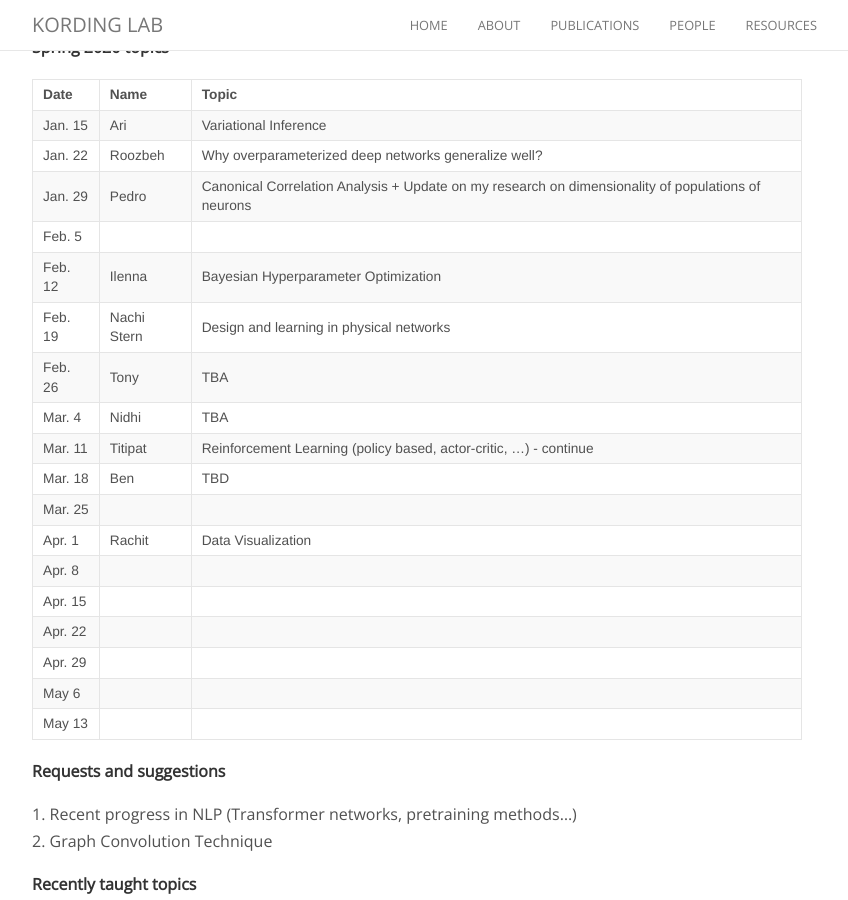
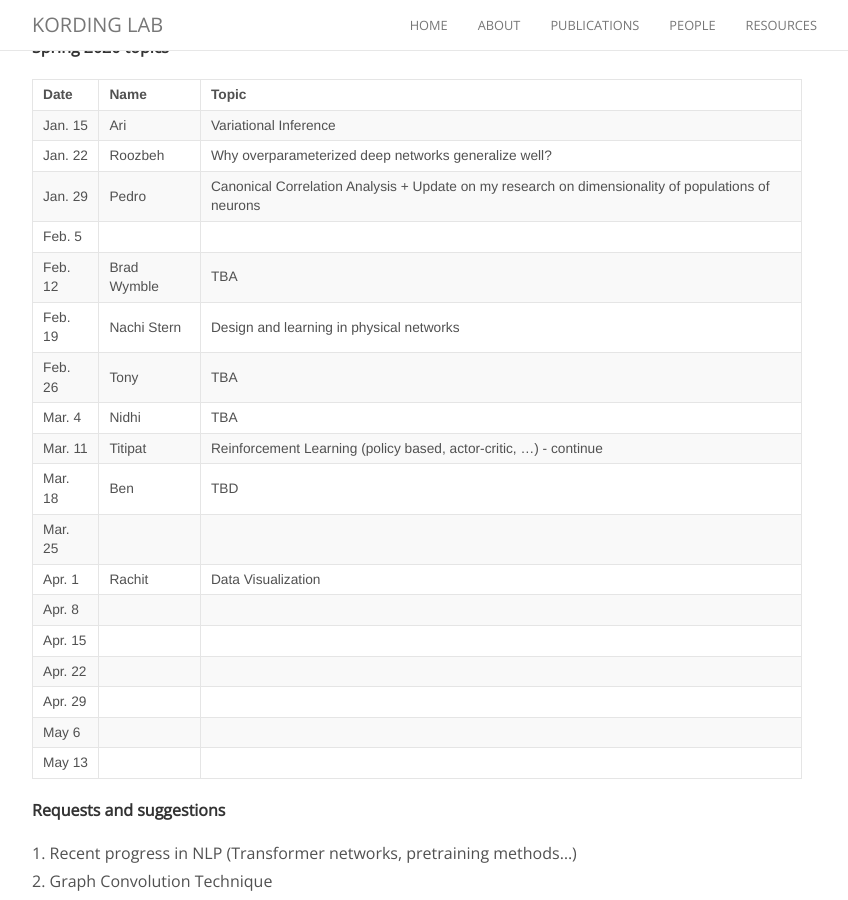
Before and after one commit to KordingLab/KordingLab.github.io, a Jekyll site: the page built from _posts/2018-08-29-upcoming-lab-teaching.md, in a window 1280 px wide and 900 px high, scrolled down 412 px. Shown: the whole window, without its empty margins (223-1071 px from the left). Built offline with Jekyll 4.4.1, drawn with Linux system fonts in a browser that asks for light colours; nearby versions of some CDN libraries; comment, search, counter and statistics services are not loaded.

Commit message:
Update 2018-08-29-upcoming-lab-teaching.md

```diff
--- a/_posts/2018-08-29-upcoming-lab-teaching.md
+++ b/_posts/2018-08-29-upcoming-lab-teaching.md
@@ -22,7 +22,7 @@ Get on the listserve for announcements: https://groups.google.com/forum/#!forum/
 | Jan. 22 | Roozbeh | Why overparameterized deep networks generalize well? |
 | Jan. 29 | Pedro | Canonical Correlation Analysis + Update on my research on dimensionality of populations of neurons |
 | Feb. 5 |  |  |
-| Feb. 12 | Ilenna | Bayesian Hyperparameter Optimization |
+| Feb. 12 | Brad Wymble | TBA |
 | Feb. 19 | Nachi Stern | Design and learning in physical networks |
 | Feb. 26 | Tony | TBA |
 | Mar. 4 | Nidhi | TBA |
```
